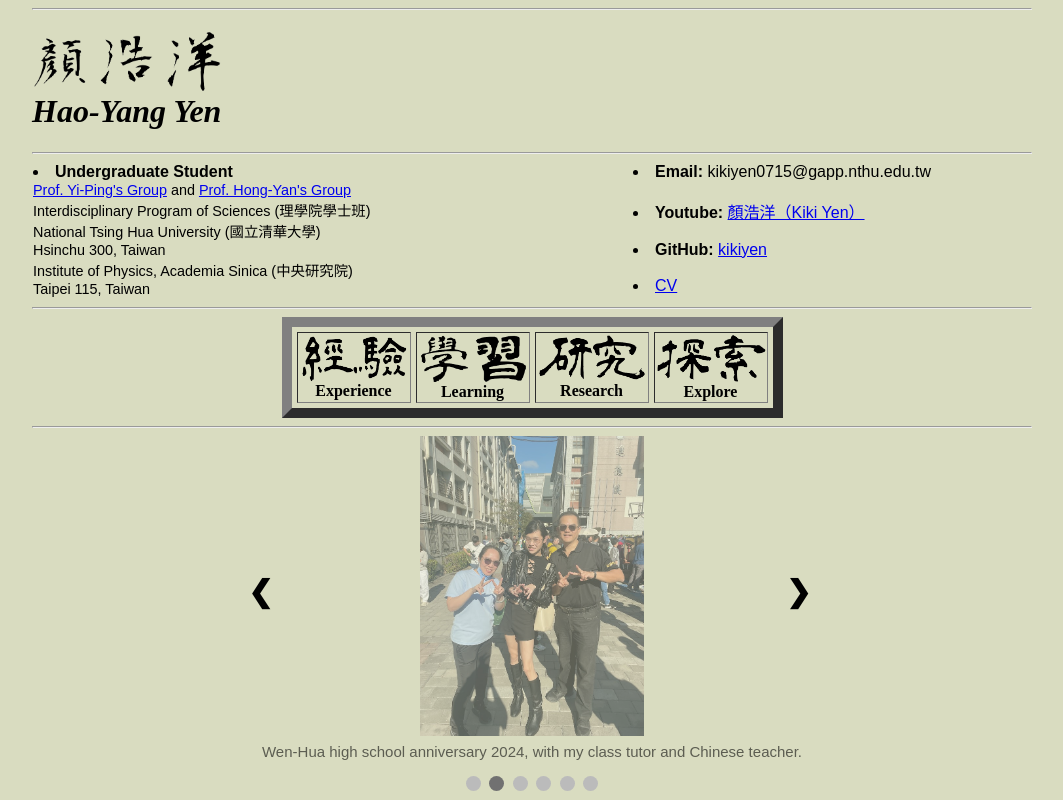
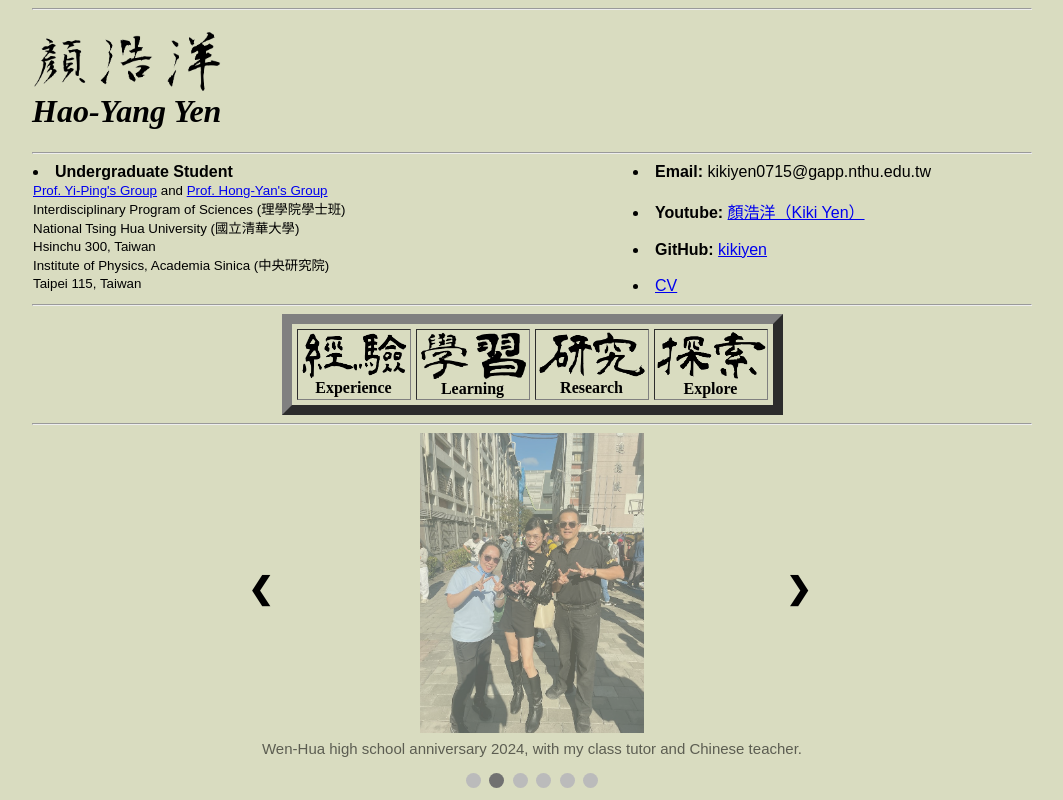
Before and after one commit to kikiyenhaoyang/kikiyen, a plain HTML site: page Web/index.html in a window 1280 px wide. Shown: the top 800 px of the page, without its empty margins (108-1171 px from the left). Drawn offline with nearby package versions, Linux system fonts and the light colour scheme.

Commit message:
Add files via upload

```diff
--- a/Web/index.html
+++ b/Web/index.html
@@ -154,8 +154,7 @@
             <tr>
                 <td style="vertical-align: top; width: 60%;">
                     <li><strong>Undergraduate Student</strong></li>
-
-<span style="font-size: 90%;">
+                    <small>
                         <a href="https://sites.google.com/view/teqm">Prof. Yi-Ping's Group</a> and
                         <a href="https://www.phys.sinica.edu.tw/~hongyan/index.html">Prof. Hong-Yan's Group</a><br>
 
@@ -165,9 +164,7 @@
 
                         Institute of Physics, Academia Sinica (中央研究院)<br>
                         Taipei 115, Taiwan<br>
-</span>
-
-
+                    </small>
                 </td>
                 <td style="vertical-align: top; width: 40%;">
                         <li>
```
Lines whose indentation alone changed are shown as unchanged.
